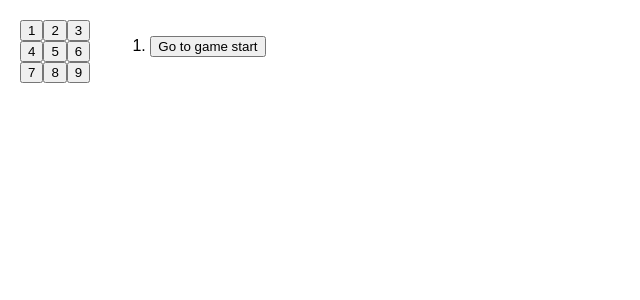
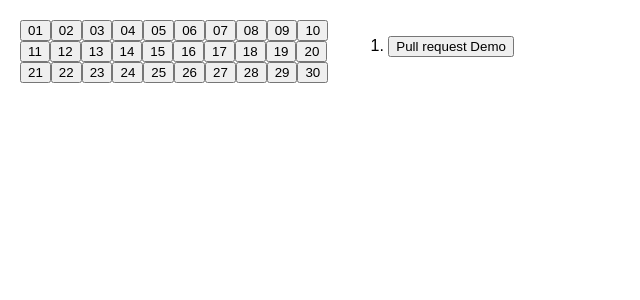
Before and after one commit to xpaulos/TechproWinter2024_session3, a React (Create React App) app: page / in a window 1280 px wide. Shown: the top 300 px of the page, without its empty margins (0-640 px from the left). Built offline with nearby package versions, Linux system fonts and the light colour scheme.

Commit message:
Prepare the numbers

```diff
--- a/src/App.js
+++ b/src/App.js
@@ -34,19 +34,40 @@ function Board({ xIsNext, squares, onPlay }) {
     <>
       <>
         <div className="board-row">
-          <button>1</button>
-          <button>2</button>
-          <button>3</button>
+          <button>01</button>
+          <button>02</button>
+          <button>03</button>
+          <button>04</button>
+          <button>05</button>
+          <button>06</button>
+          <button>07</button>
+          <button>08</button>
+          <button>09</button>
+          <button>10</button>
         </div>
         <div className="board-row">
-          <button>4</button>
-          <button>5</button>
-          <button>6</button>
+          <button>11</button>
+          <button>12</button>
+          <button>13</button>
+          <button>14</button>
+          <button>15</button>
+          <button>16</button>
+          <button>17</button>
+          <button>18</button>
+          <button>19</button>
+          <button>20</button>
         </div>
         <div className="board-row">
-          <button>7</button>
-          <button>8</button>
-          <button>9</button>
+          <button>21</button>
+          <button>22</button>
+          <button>23</button>
+          <button>24</button>
+          <button>25</button>
+          <button>26</button>
+          <button>27</button>
+          <button>28</button>
+          <button>29</button>
+          <button>30</button>
         </div>
       </>
     </>
@@ -74,7 +95,7 @@ export default function Game() {
     if (move > 0) {
       description = "Go to move #" + move;
     } else {
-      description = "Go to game start";
+      description = "Pull request Demo";
     }
     return (
       <li key={move}>
```
